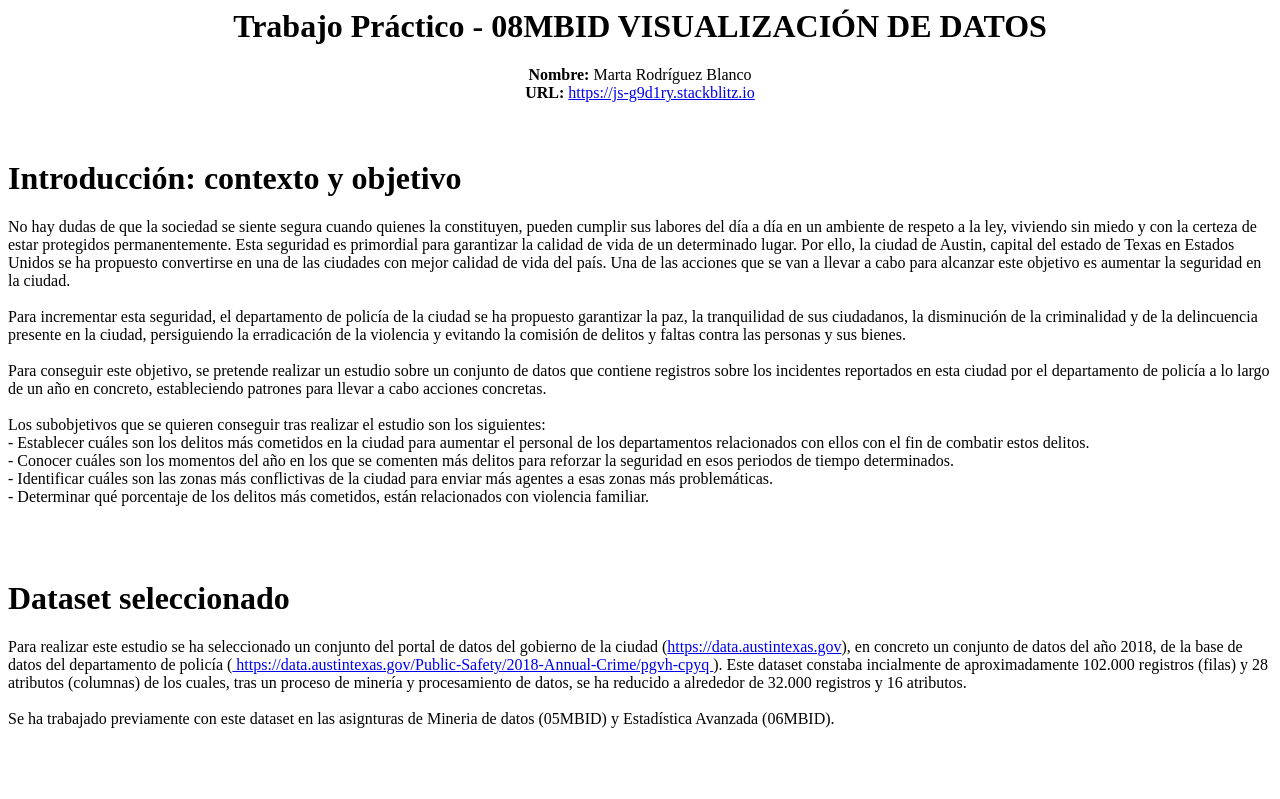
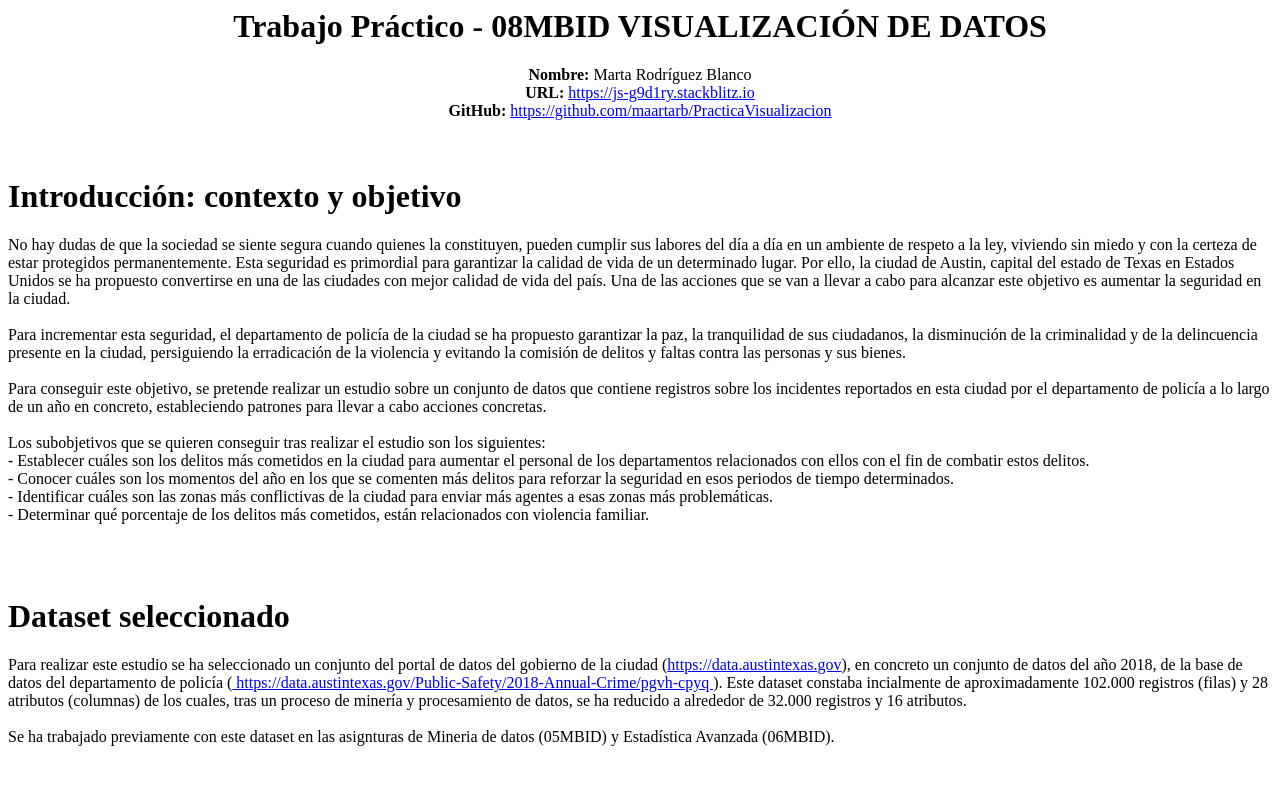
Before and after one commit to maartarb/PracticaVisualizacion, a website: page index.html in a window 1280 px wide. Shown: the top 799 px of the page. Drawn offline with Linux system fonts and the light colour scheme.

Commit message:
1 file modified

```diff
--- a/index.html
+++ b/index.html
@@ -3,7 +3,12 @@
 <b>Nombre:</b> Marta Rodríguez Blanco <br />
 <b>URL:</b>
 <a href="https://js-g9d1ry.stackblitz.io">
-  https://js-g9d1ry.stackblitz.io</a>
+  https://js-g9d1ry.stackblitz.io</a><br>
+  <b>GitHub:</b>
+<a href="https://github.com/maartarb/PracticaVisualizacion">
+  https://github.com/maartarb/PracticaVisualizacion</a>
+</b>
+
 </b></center>
 <br>
 <br>
```
